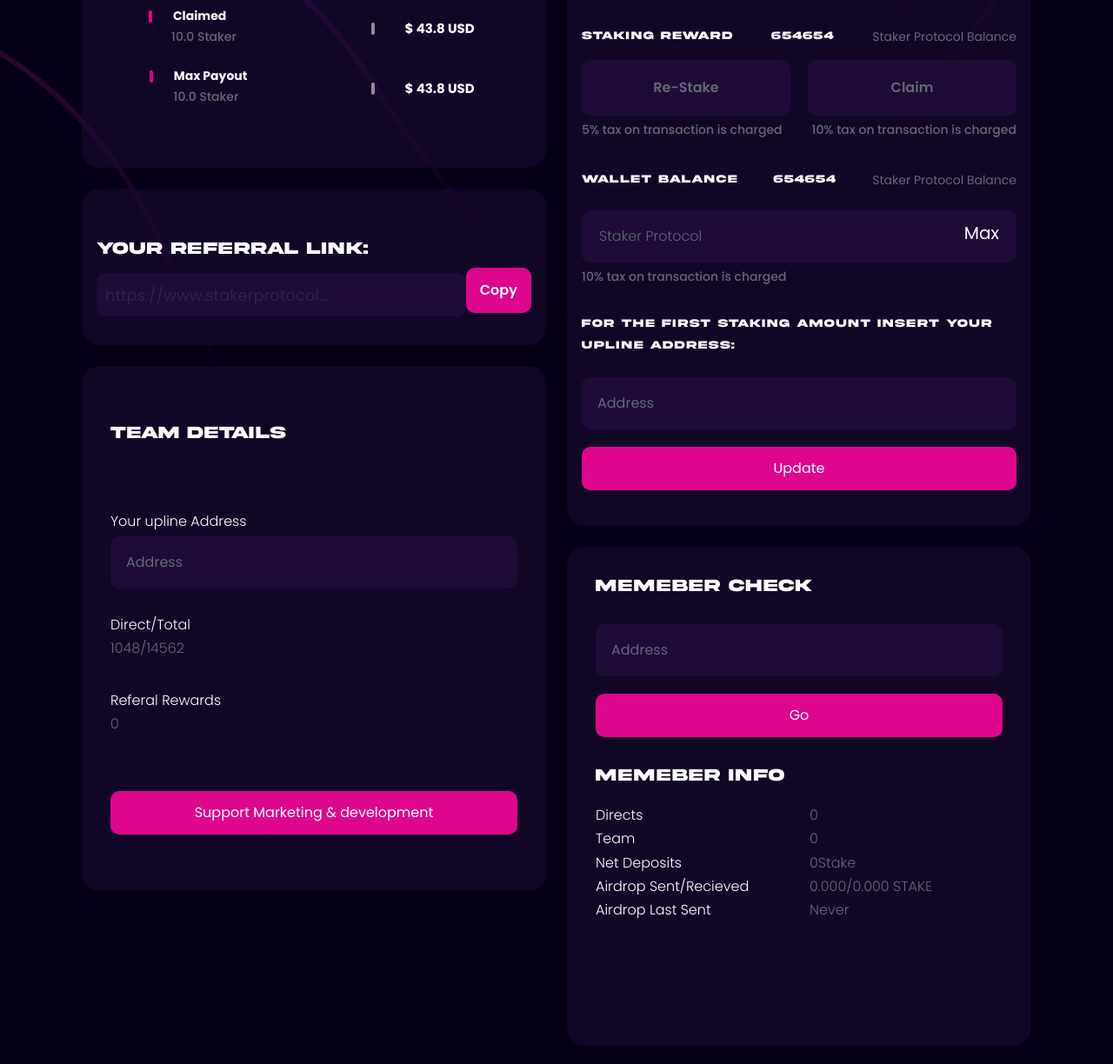
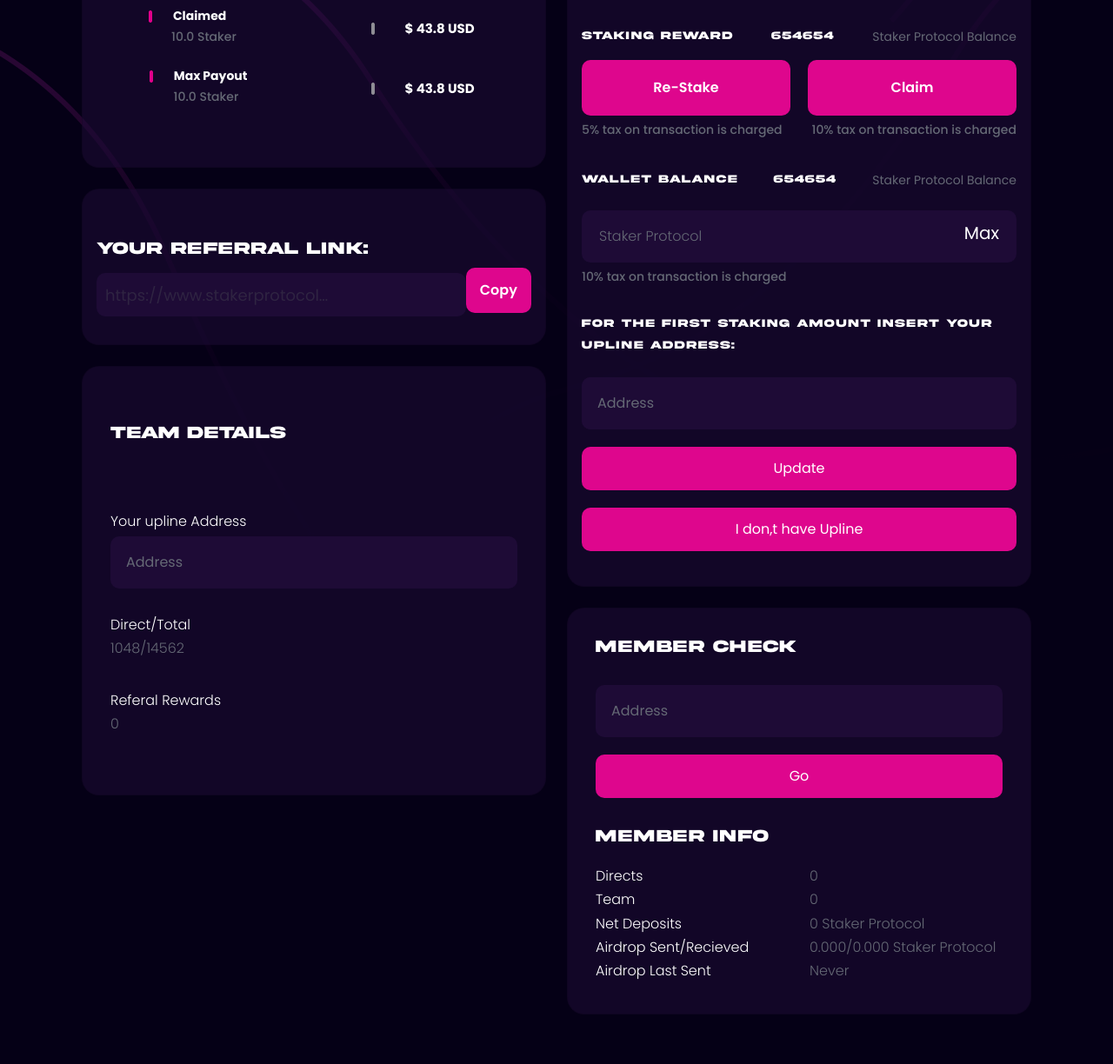
Before and after one commit to Aliyanishere/stack-protocol, a plain HTML site: page stack3.html in a window 1280 px wide. Shown: the part 937-2161 px from the top of the page at 87% size. Drawn offline with nearby package versions, Linux system fonts and the light colour scheme.

Commit message:
StackerProtocolUpdate

```diff
--- a/stack3.html
+++ b/stack3.html
@@ -232,7 +232,7 @@
                         <section>
                             <div class="col-lg-12 py-4   ">
                                 <section
-                                    class="ak_wallet_sec1 d-flex justify-content-center align-items-center col-lg-12 mb-2">
+                                    class="ak_wallet_sec1 d-flex justify-content-center align-items-center col-lg-12 mb-2 ">
                                     <div class="card ak_stack_card1">
                                         <div class="card-body py-5">
                                             <h1 class="ak_teamdetail_heading m-3">
@@ -263,15 +263,7 @@
                                                     </div>
 
                                                 </div>
-                                                <div class="row mx-0 justify-content-center align-items-center pt-3">
-                                                    <div class="col-lg-12 mt-4">
-                                                        <div class="ak_stack4div_btn">
-                                                            <button class="text-white" href="">Support Marketing &
-                                                                development</button>
-                                                        </div>
-                                                    </div>
 
-                                                </div>
 
 
                                             </div>
@@ -372,6 +364,9 @@
                                     <div class="ak_stack4div_btn">
                                         <button class="text-white" href="">Update</button>
                                     </div>
+                                    <div class="ak_stack4div_btn">
+                                        <button class="text-white" href="">I don,t have Upline</button>
+                                    </div>
                                 </div>
 
 
@@ -385,7 +380,7 @@
                                     <div class="card ak_stack_card1">
                                         <div class="card-body ">
                                             <h1 class="ak_teamdetail_heading m-3">
-                                                MEMEBER CHECK
+                                                MEMBER CHECK
                                             </h1>
 
                                             <div class="container px-1 pb-3  ">
@@ -412,7 +407,7 @@
                                                 <div class="row mx-0 justify-content-center align-items-center pt-3">
                                                     <div class="col-lg-12 mt-3">
                                                         <h1 class="ak_teamdetail_heading  ">
-                                                            MEMEBER INFO
+                                                            MEMBER INFO
                                                         </h1>
                                                     </div>
 
@@ -444,7 +439,7 @@
                                                         <h6 class="ak_teamhead_1">Net Deposits</h6>
                                                     </div>
                                                     <div class="col-lg-6 col">
-                                                        <h6 class="ak_teamhead_2">0Stake</h6>
+                                                        <h6 class="ak_teamhead_2">0 Staker Protocol</h6>
                                                     </div>
 
 
@@ -455,7 +450,7 @@
                                                         <h6 class="ak_teamhead_1">Airdrop Sent/Recieved</h6>
                                                     </div>
                                                     <div class="col-lg-6 col">
-                                                        <h6 class="ak_teamhead_2">0.000/0.000 STAKE</h6>
+                                                        <h6 class="ak_teamhead_2">0.000/0.000 Staker Protocol</h6>
                                                     </div>
 
 
@@ -755,17 +750,17 @@
                                             </div>
 
                                             <div class="row mx-0 pt-5">
-                                                <div class="col-lg-5">
+                                                <div class="col-lg-5 ">
                                                     <div class="col-lg-12">
                                                         <h3>Campaign Console</h3>
                                                     </div>
                                                     <div class="col-lg-12">
-                                                        <img class="img-fluid pt-3 pb-3"
+                                                        <img class="ak_console_img pt-3 pb-3"
                                                             src="assets/images/ak_square.png" alt="">
 
                                                     </div>
                                                 </div>
-                                                <div class="col-lg-7">
+                                                <div class="col-lg-7 p-0">
                                                     <h3>Campaign Viewer</h3>
                                                     <div class="row mx-0 mt-5">
                                                             <p class="col-lg-5 col-md-5 text-white mb-0">Address</p>
@@ -777,8 +772,8 @@
                                                             <p class="col-lg-2 col-md-2 text-white mb-0">Status</p>
                                                     </div>
                                                     <div class="row mx-0 mt-4">
-                                                        <p class="col-lg-5 col-md-5 text-white mb-0">1 983947rfdgfw876gr8re7</p>
-                                                        <p class="col-lg-2 col-md-2 text-white mb-0">6</p>
+                                                        <p class="col-lg-5 col-md-5 text-white mb-0 p-0">1 983947rfdgfw876gr8re7</p>
+                                                        <p class="col-lg-2 col-md-2 text-white mb-0 text-center">6</p>
                                                         <p class="col-lg-2 col-md-2 text-white mb-0">388.49</p>
                                                         <input class="col-lg-1 col-md-1 form-check-input ak_swap_input_1 mt-0 text-center" type="radio"
                                                             name="flexRadioDefault2" id="flexRadioDefault2"
--- a/style.css
+++ b/style.css
@@ -917,7 +917,7 @@ a {
     /* max-width:  417px; */
     width: 100%;
     background-color: #1e0b368e;
-    min-height: 574px;
+    /* min-height: 574px; */
     border-radius: 20px;
 }
 
@@ -1316,7 +1316,7 @@ a {
 }
 
 .ak_btn_stack3 {
-    background-color: #1e0b36;
+    background-color: #de068d;
 
     color: #656975;
     font-weight: 600;
@@ -1330,7 +1330,8 @@ a {
 }
 
 .ak_btn_stack4 {
-    background-color: #1e0b36;
+       background-color: #de068d;
+
 
     font-weight: 600;
     border-radius: 10px;
@@ -1344,12 +1345,12 @@ a {
 }
 
 .ak_btn_stack3 a {
-    color: #656975 !important;
+    color: white !important;
 
 }
 
 .ak_btn_stack4 a {
-    color: #656975 !important;
+    color:white !important;
 
 }
 
@@ -1487,3 +1488,8 @@ a {
     background-color: #0f0d225b !important;
 
 }
+
+
+.ak_console_img{
+ width: 85%;
+}
```
